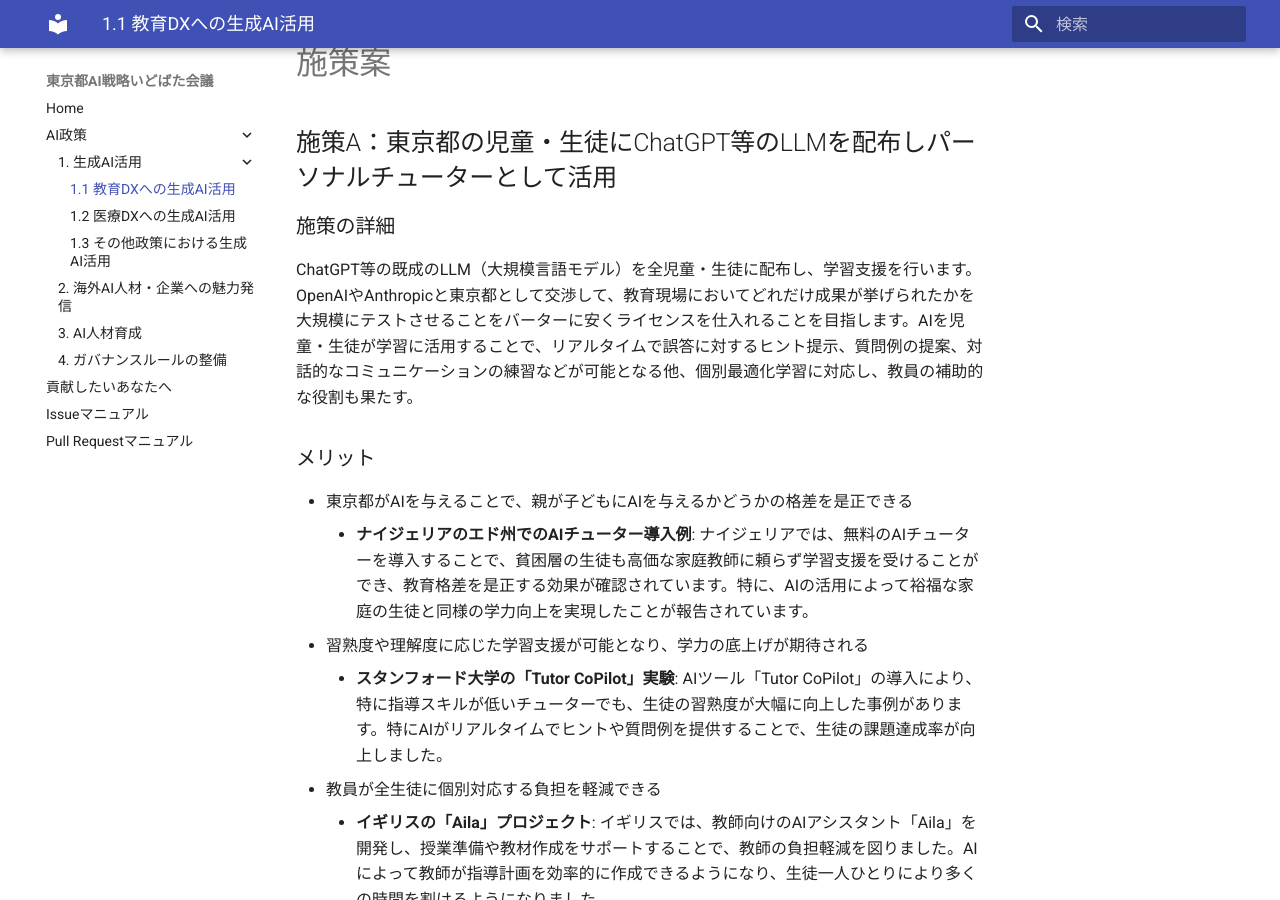
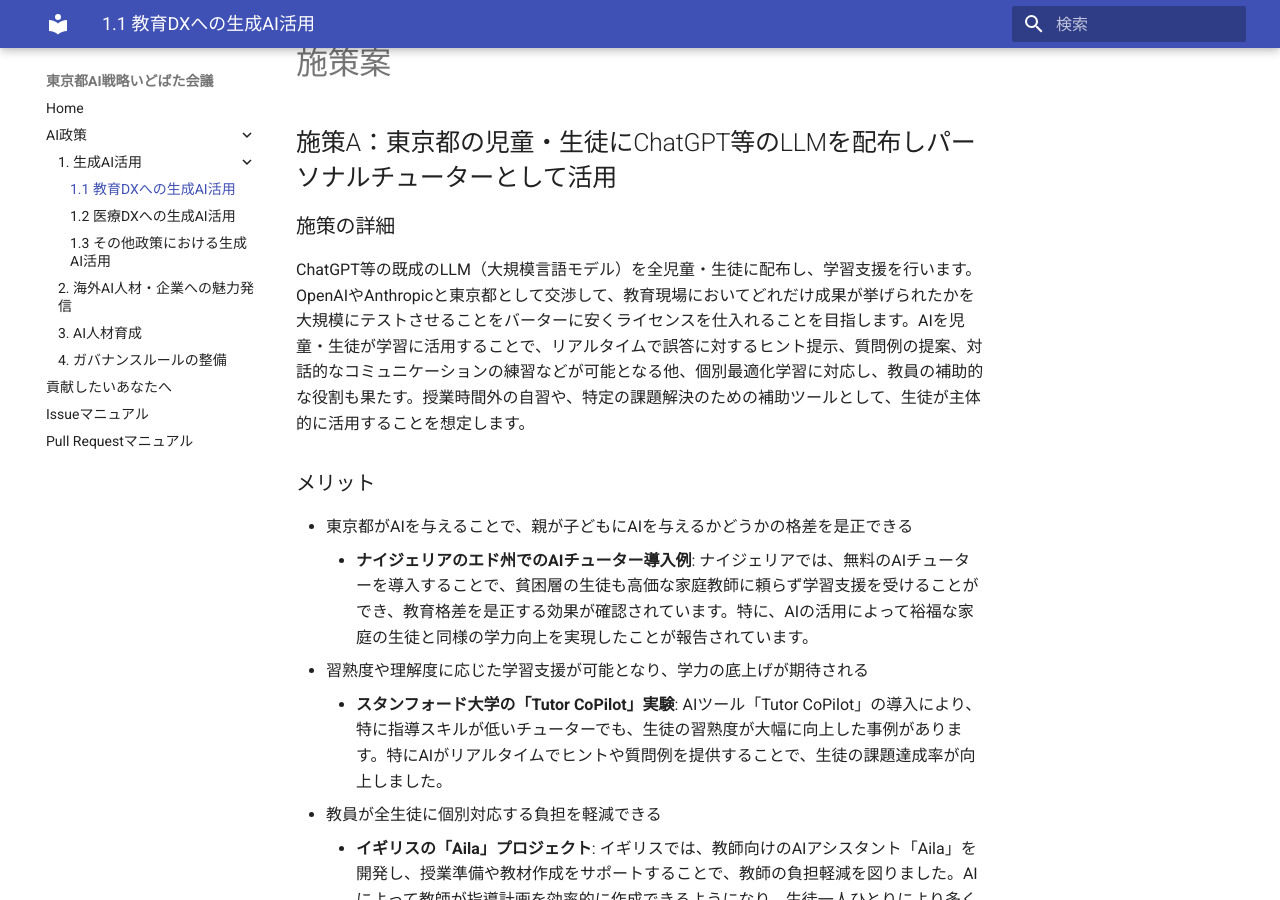
Before and after one commit to takahiroanno2024/2025_ai_idobatakaigi_output, an MkDocs documentation site: the page built from docs/1.1_教育DXへの生成AI活用.md, in a window 1280 px wide and 900 px high, scrolled down 832 px. Built offline with MkDocs 1.6.1 and Material for MkDocs 9.7.7, drawn with Linux system fonts in a browser that asks for light colours; some of the changed text lies outside the part shown.

Commit message:
feat: jujunjun110によるAI利用イメージの明確化

```diff
--- a/docs/1.1_教育DXへの生成AI活用.md
+++ b/docs/1.1_教育DXへの生成AI活用.md
@@ -18,7 +18,7 @@
 ## 施策A：東京都の児童・生徒にChatGPT等のLLMを配布しパーソナルチューターとして活用
 
 ### 施策の詳細
-ChatGPT等の既成のLLM（大規模言語モデル）を全児童・生徒に配布し、学習支援を行います。OpenAIやAnthropicと東京都として交渉して、教育現場においてどれだけ成果が挙げられたかを大規模にテストさせることをバーターに安くライセンスを仕入れることを目指します。AIを児童・生徒が学習に活用することで、リアルタイムで誤答に対するヒント提示、質問例の提案、対話的なコミュニケーションの練習などが可能となる他、個別最適化学習に対応し、教員の補助的な役割も果たす。
+ChatGPT等の既成のLLM（大規模言語モデル）を全児童・生徒に配布し、学習支援を行います。OpenAIやAnthropicと東京都として交渉して、教育現場においてどれだけ成果が挙げられたかを大規模にテストさせることをバーターに安くライセンスを仕入れることを目指します。AIを児童・生徒が学習に活用することで、リアルタイムで誤答に対するヒント提示、質問例の提案、対話的なコミュニケーションの練習などが可能となる他、個別最適化学習に対応し、教員の補助的な役割も果たす。授業時間外の自習や、特定の課題解決のための補助ツールとして、生徒が主体的に活用することを想定します。
 
 ### メリット
 - 東京都がAIを与えることで、親が子どもにAIを与えるかどうかの格差を是正できる
@@ -52,7 +52,7 @@ ChatGPT等の既成のLLM（大規模言語モデル）を全児童・生徒に
 ## 施策B：AIに関する授業を行いAIリテラシーの底上げ
 
 ### 施策の詳細
-小学校高学年から高校までのカリキュラムに、AIに関する基礎知識や活用スキル、倫理的課題への理解を育む「AIリテラシー科目」を段階的に導入する。情報科や技術家庭科など既存科目と連携しつつ、AIとの適切な関わり方、プロンプト設計、批判的思考などを習得させる。
+小学校高学年から高校までのカリキュラムに、AIに関する基礎知識や活用スキル、倫理的課題への理解を育む「AIリテラシー科目」を段階的に導入する。情報科や技術家庭科など既存科目と連携しつつ、AIとの適切な関わり方、プロンプト設計、批判的思考などを習得させる。座学だけでなく、各教科の学習活動の中で、実際にAIを道具として活用する演習を取り入れ、実践的なスキルを育成します。
 
 ### メリット
 - 生成AI時代に必須のスキルを若いうちから習得できる
@@ -120,3 +120,5 @@ ChatGPT等の既成のLLM（大規模言語モデル）を全児童・生徒に
 
 ## 貢献してくれた人
 - 追記予定
+
+---
```
